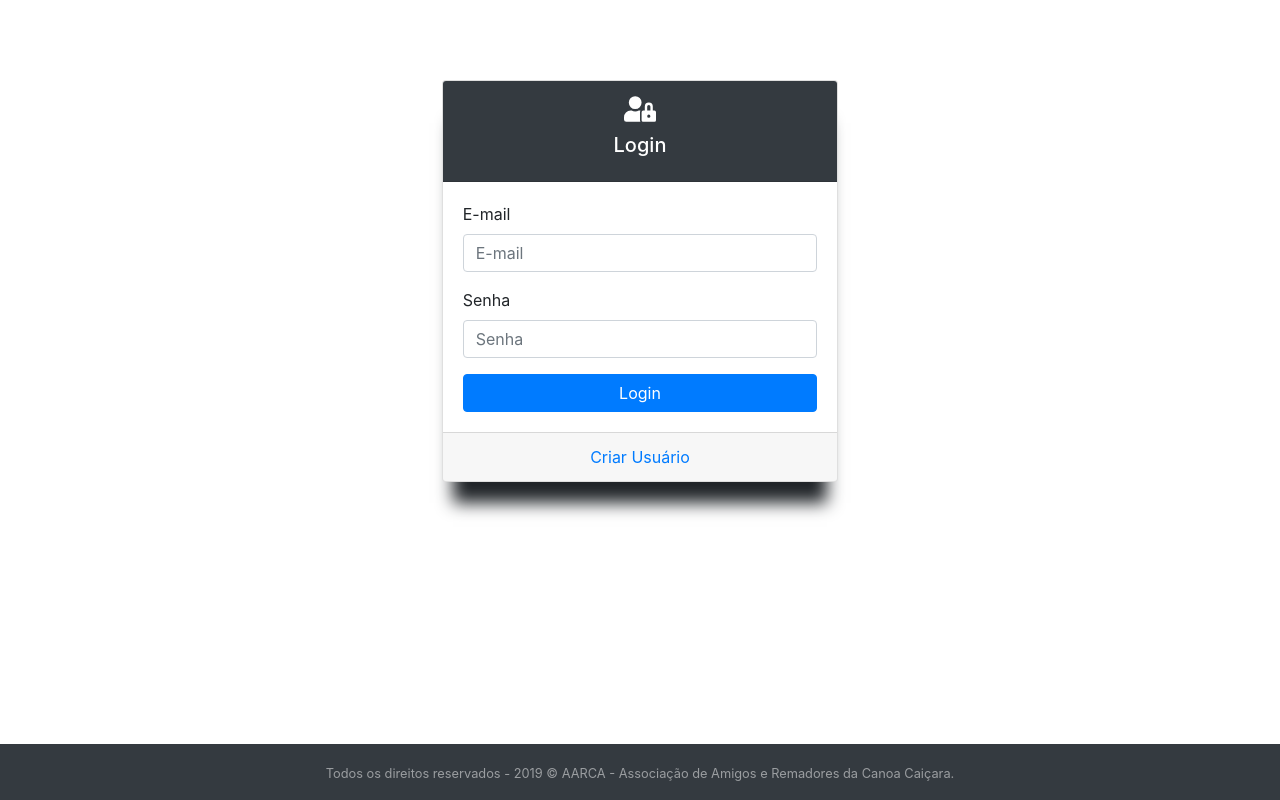
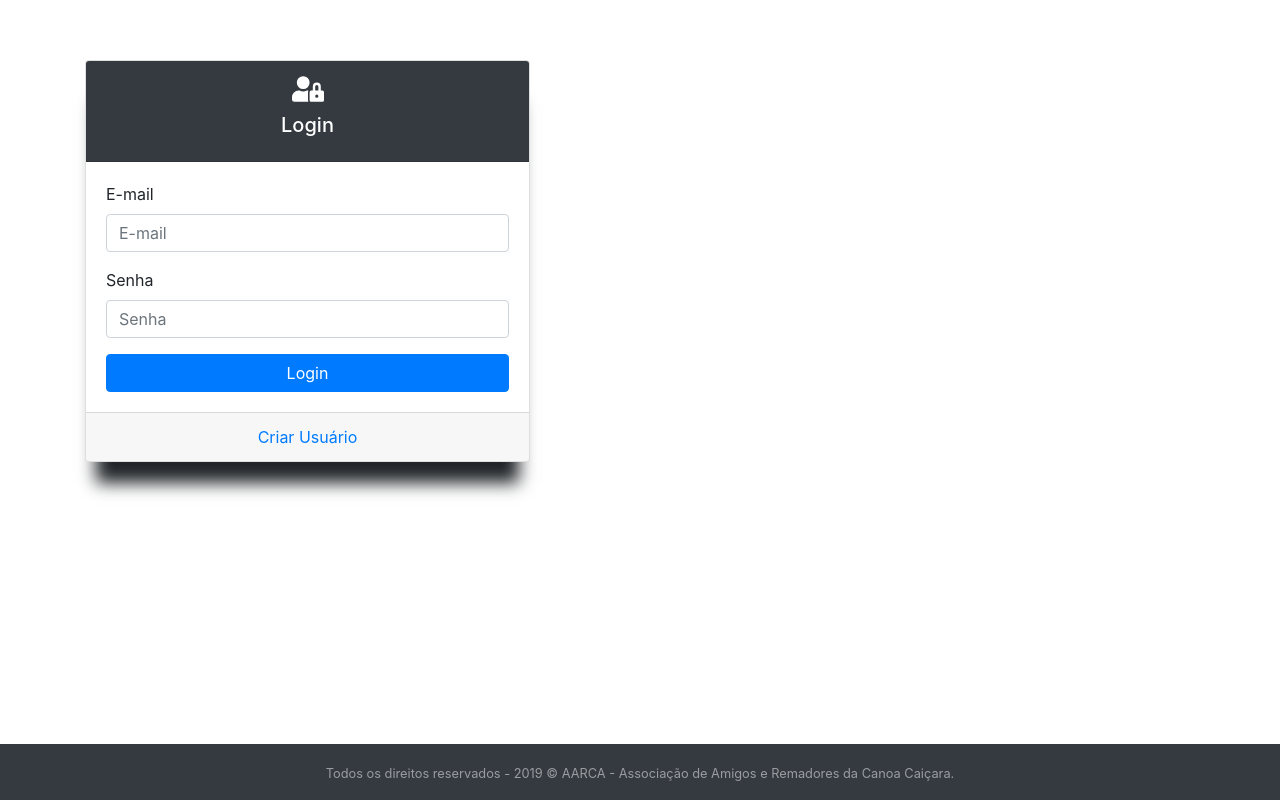
Before and after one commit to nemuba/reactjs-aarca, a React (Create React App) app: page /sign_in in a window 1280 px wide. Built offline with nearby package versions, Linux system fonts and the light colour scheme.

Commit message:
change page sign_up

```diff
--- a/src/components/Footer/index.js
+++ b/src/components/Footer/index.js
@@ -4,8 +4,8 @@ import React from 'react';
 
 const Footer = ({date}) => {
   return(
-    <footer class="py-3 bg-dark text-white-50 fixed-bottom">
-      <div class="container text-center">
+    <footer className="py-3 bg-dark text-white-50 fixed-bottom">
+      <div className="container text-center">
         <small>Todos os direitos reservados - {date} &copy; AARCA - Associação de Amigos e Remadores da Canoa Caiçara. </small>
       </div>
     </footer>
--- a/src/components/Home/Home.js
+++ b/src/components/Home/Home.js
@@ -25,7 +25,7 @@ const Home = (props) => {
   return(
     <Fragment>
       <Header user={user}/>
-    <Container fluid style={{marginTop: '50px',marginBottom: '100px'}}>
+    <Container style={{marginTop: '70px',marginBottom: '100px'}}>
       <Jumbotron className="mt-3">
         <h1>Bem, Vindo</h1>
         <p>
--- a/src/components/pages/SignIn.js
+++ b/src/components/pages/SignIn.js
@@ -42,11 +42,11 @@ const SignIn = (props) => {
   } else {
 
   return(
-  <Container fluid style={{marginBottom:'100px'}}>
-    <Row className="justify-content-center">
-      <Col sm={10} lg={4}>
+  <Container style={{marginBottom:'100px'}}>
+    <Row className="align-items-center">
+      <Col sm={10} lg={5}>
         <Card  className="mb-5"
-          style={{margin: "0 auto", top: "80px", boxShadow: "0 2em 1em -0.7em"}}>
+          style={{marginTop: '60px',boxShadow: "0 2em 1em -0.7em"}}>
           <Card.Header className="bg-dark text-white text-center font-weight-bold">
             <FaUserLock size={32}/>
             <Card.Title className="mt-2">
--- a/src/components/pages/SignUp.js
+++ b/src/components/pages/SignUp.js
@@ -48,11 +48,11 @@ const SignUp = (props) => {
   } else {
 
   return(
-  <Container fluid style={{marginBottom: '100px'}}>
-    <Row className="justify-content-center">
-      <Col sm={10} lg={4}>
+  <Container style={{marginBottom: '140px'}}>
+    <Row className="justify-content-center align-items-center">
+      <Col sm={10} lg={5}>
         <Card className="mb-3"
-        style={{margin: "0 auto", top: "60px", boxShadow: "0 2em 1em -0.7em"}}>
+        style={{ top: "60px", boxShadow: "0 2em 1em -0.7em"}}>
           <Card.Header className="bg-dark text-white text-center font-weight-bold">
             <FaUserCircle className="mr-2" size={32}/>
             <Card.Title className="mt-2">
@@ -62,7 +62,7 @@ const SignUp = (props) => {
           <Card.Body>
             {erro && show ?
               <Alert key={erro} className="text-center" variant="danger" onClose={() => setShow(false)}dismissible >
-                {erro}
+                {erro.validation}
               </Alert> : ""
             }
             <Form onSubmit={handleSubmit}>
```
